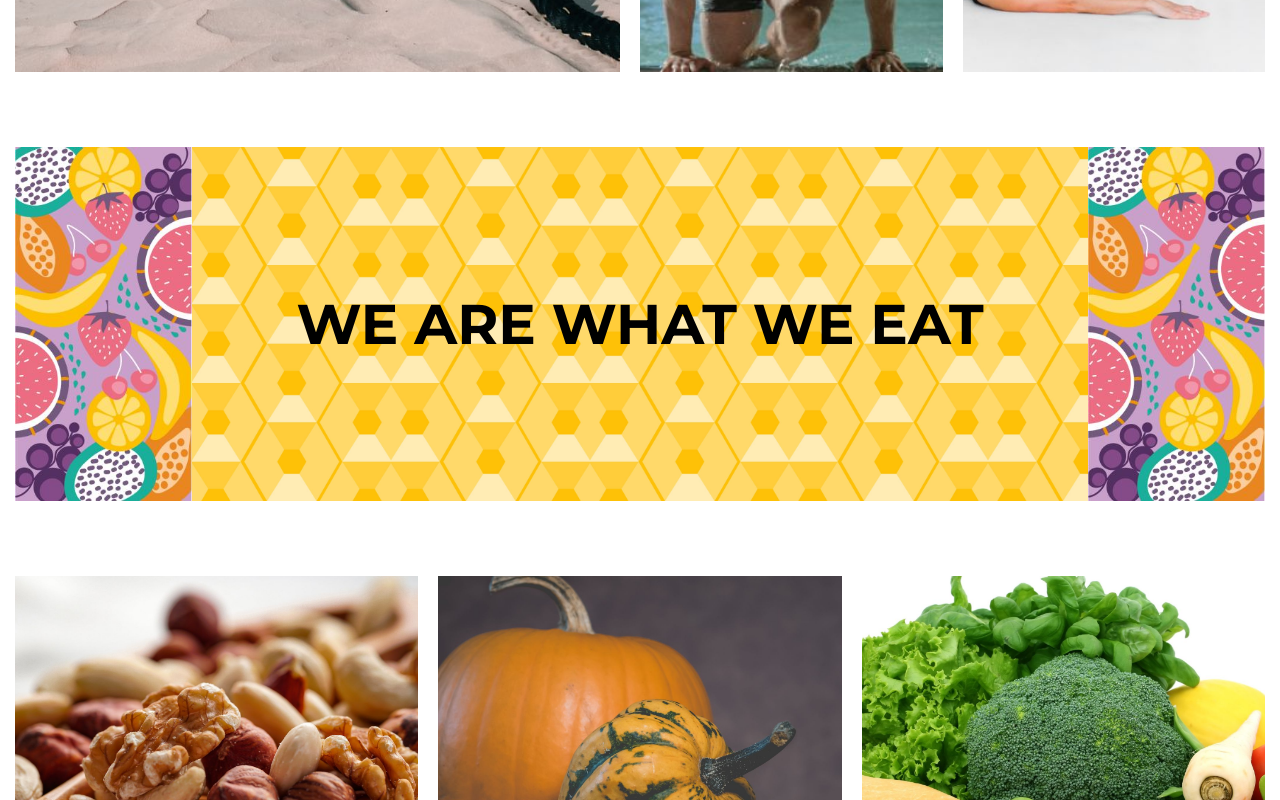
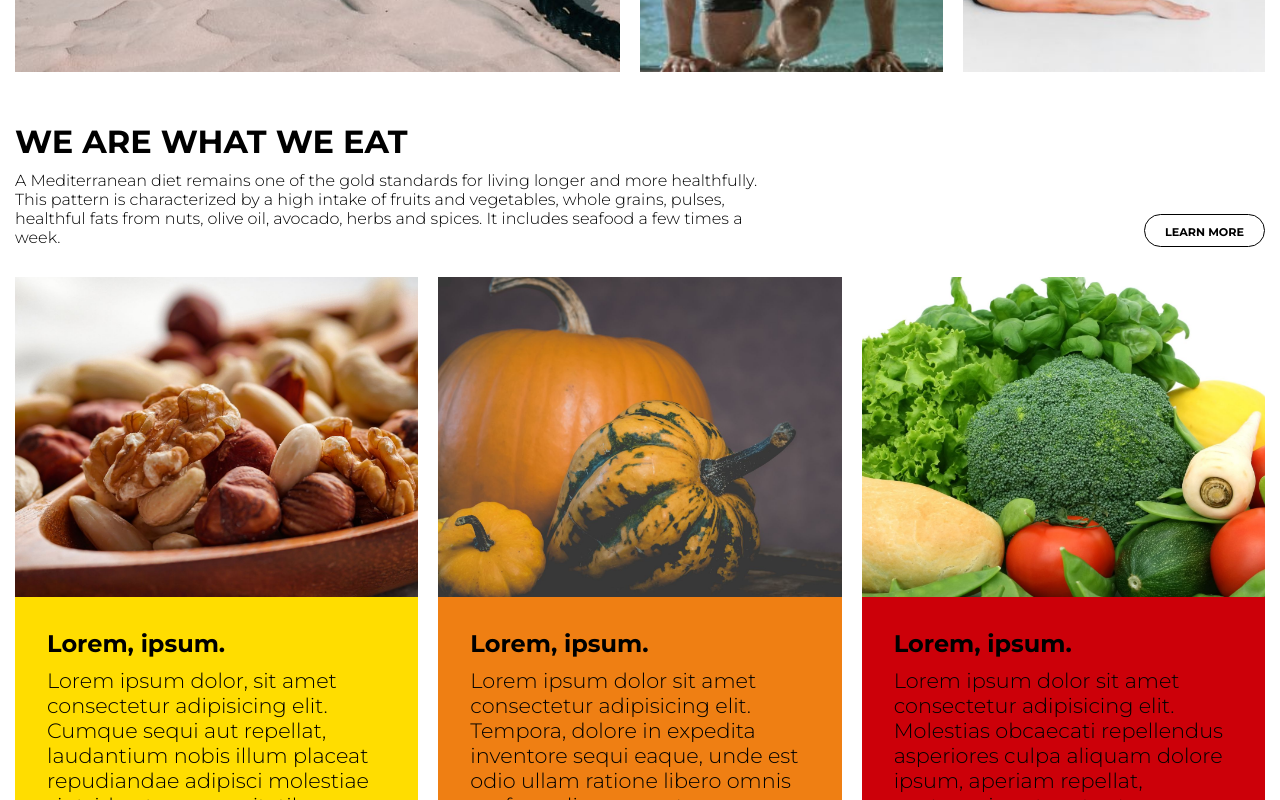
Before and after one commit to RuslanTissen/pepe-world, a React (Create React App) app: page / in a window 1280 px wide. Shown: the part 2000-2800 px from the top of the page. Built offline with nearby package versions, Linux system fonts and the light colour scheme.

Commit message:
nutrition reworked

```diff
--- a/src/components/nutrition/Nutrion.jsx
+++ b/src/components/nutrition/Nutrion.jsx
@@ -1,23 +1,19 @@
 import React from 'react'
 import "./Nutrion.scss"
-import picture from "../../images/nutrition.jpg"
 
 function Nutrion() {
 	return (
 		<div className='nutrition'>
 			<div className="nutrition-container">
-
-				<div className='nutrition__picture--container'>
-					<img src={picture} alt="" />
+				<div className="nutrition__text--container">
+					<h1>WE ARE WHAT WE EAT</h1>
+					<p>A Mediterranean diet remains one of the gold standards for living longer and more healthfully. This pattern is characterized by a high intake of fruits and vegetables, whole grains, pulses, healthful fats from nuts, olive oil, avocado, herbs and spices. It includes seafood a few times a week.</p>
 				</div>
 
-				<div className='nutrition__text--container'>
-					<h1>WE ARE WHAT WE EAT</h1>
+				<div className="link-container">
+					<a href='mailto:rthyssen73@gmail.com' className="btn">learn more</a>
 				</div>
 
-				<div className='nutrition__picture--container'>
-					<img src={picture} alt="" />
-				</div>
 			</div>
 
 			<div className="nutrition__tips--container">
@@ -70,19 +66,3 @@ function Nutrion() {
 }
 
 export default Nutrion
-
-
-{/* <Carousel>
-				<div>
-					<img src={ntr1} />
-					<p className="legend">Legend 1</p>
-				</div>
-				<div>
-					<img src={ntr2} />
-					<p className="legend">Legend 2</p>
-				</div>
-				<div>
-					<img src={ntr3} />
-					<p className="legend">Legend 3</p>
-				</div>
-			</Carousel> */}
--- a/src/components/nutrition/Nutrion.scss
+++ b/src/components/nutrition/Nutrion.scss
@@ -1,28 +1,34 @@
 .nutrition{
 	max-height: fit-content;
 	.nutrition-container{
-		margin: 75px 0;
-		display: flex;
+		margin: 50px 0 20px;
+		// display: flex;
 		font-family: 'Montserrat', sans-serif;
 		.nutrition__text--container{
-			width: 100%;
-			max-height: 100%;
-			background-image: url("../../images/picture-background.jpg");
-			background-repeat: repeat;
-			background-size: contain;
+			p{
+				padding: 10px 0;
+				font-weight: 300;
+			}
+		}
+		.link-container{
 			display: flex;
-			justify-content: center;
-			align-items: center;
-			padding: 0 20px;
-		}
-		.nutrition__picture--container{
-			max-width: 250px;
-			max-height: 100%;
-			img{
-				max-width: 100%;
-				height: 100%;
-				display: block;
-				object-fit: cover;
+			padding: 10px 0;
+			.btn{
+				height: 33px;
+				color: black;
+				background-color: white;
+				border: 1px solid black;
+				font-size: .7em;
+				font-weight: bold;
+				font-family: 'Montserrat', sans-serif;
+				text-transform: uppercase;
+				padding: 10px 20px;
+				border-radius: 5000px;
+				transition: all 0.3s;
+			}
+			.btn:hover{
+				background-color: black;
+				color: white;
 			}
 		}
 	}
@@ -110,10 +116,15 @@
 	}
 	@media (min-width: 900px) {
 		.nutrition-container{
+			display: flex;
 			.nutrition__text--container{
-				h1{
-				font-size: 3.5rem;
-				}
+				width: 60%;
+			}
+			.link-container{
+				display: flex;
+				justify-content: end;
+				align-items: end;
+				width: 40%;
 			}
 		}
 		.nutrition__tips--container{
--- a/src/components/section-picture/Picture.scss
+++ b/src/components/section-picture/Picture.scss
@@ -18,7 +18,7 @@
 		}
 	}
 	.moto{
-		background-color:	#BBB7B1;
+		background-color:	#c0d7e9;
 		font-family: 'Montserrat', sans-serif;
 		font-weight: 600;
 		.text-container{
@@ -81,7 +81,6 @@
 			width: 40%;
 			display: flex;
 			flex-direction: column;
-			background-color:	rgb(173,186,160);
 			.text-container{
 				height: 50%;
 			}
```
Also changed, not shown: src/images/nutrition.jpg (deleted).
